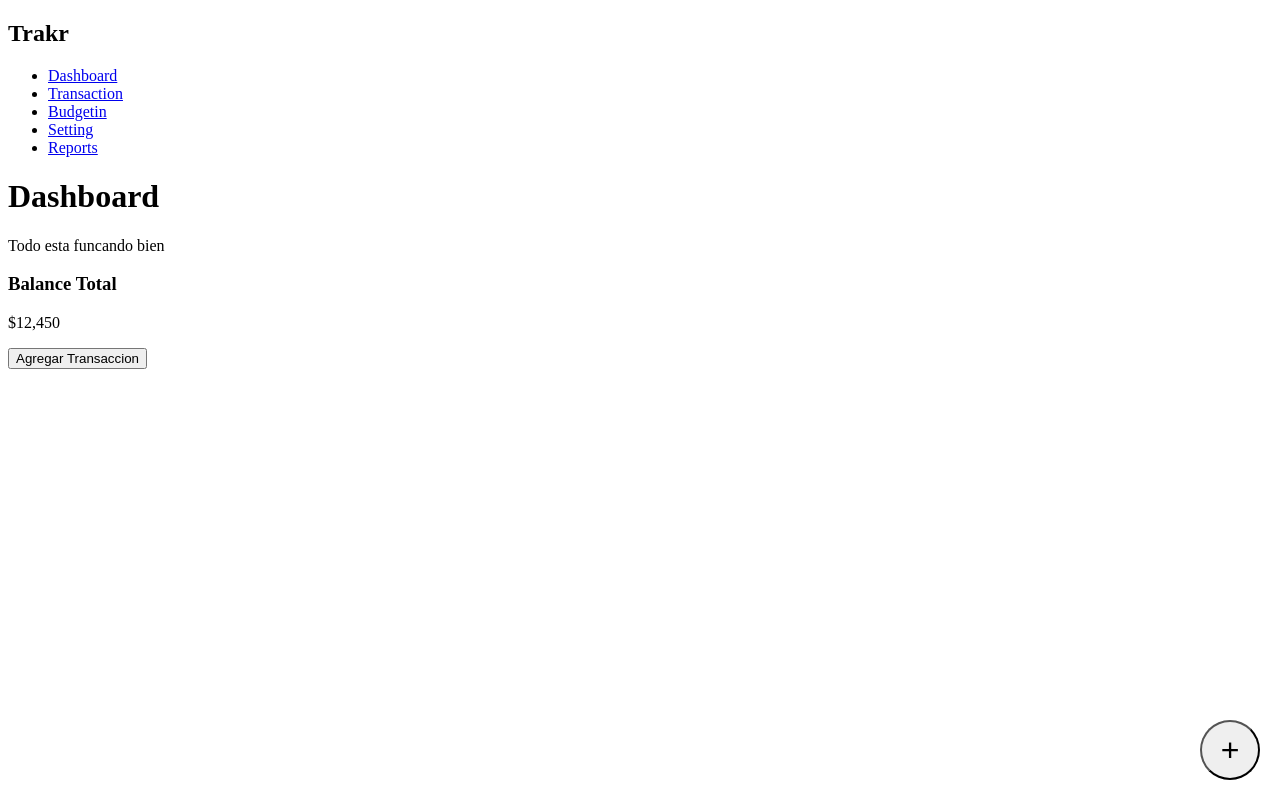
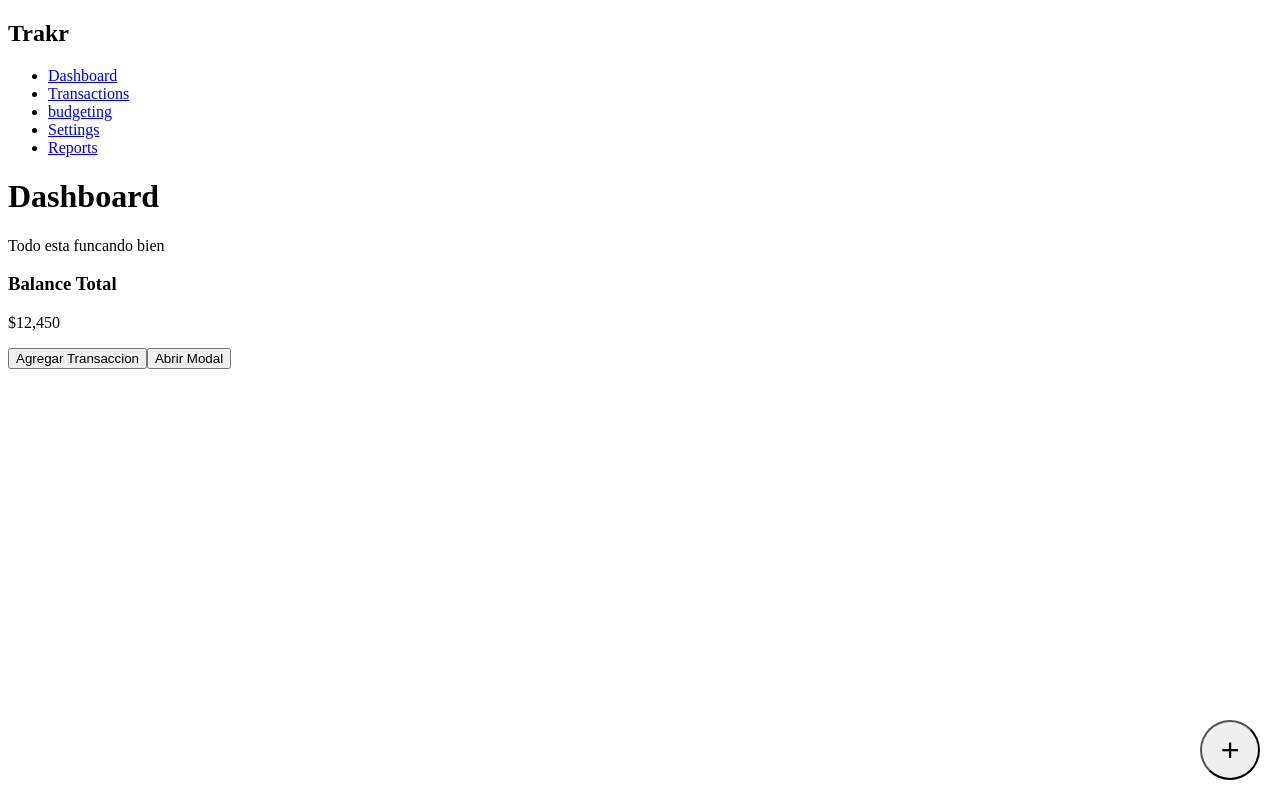
Before and after one commit to joelA4/trakr, a Vue app in the folder trakr-vue/: page /dashboard in a window 1280 px wide. Built offline with nearby package versions, Linux system fonts and the light colour scheme.

Commit message:
Modal creado

```diff
--- a/trakr-vue/src/components/Layout/SideMenu.vue
+++ b/trakr-vue/src/components/Layout/SideMenu.vue
@@ -5,9 +5,9 @@
         <nav>
             <ul>
                 <li><RouterLink to="/dashboard">Dashboard</RouterLink></li>
-                <li><RouterLink to="/Transaction">Transaction</RouterLink></li>
-                <li><RouterLink to="/budgetin">Budgetin</RouterLink></li>
-                <li><RouterLink to="/setting">Setting</RouterLink></li>
+                <li><RouterLink to="/Transactions">Transactions</RouterLink></li>
+                <li><RouterLink to="/budgeting">budgeting</RouterLink></li>
+                <li><RouterLink to="/settings">Settings</RouterLink></li>
                 <li><RouterLink to="/reports">Reports</RouterLink></li>
             </ul>
         </nav>
--- a/trakr-vue/src/components/ui/Modal.vue
+++ b/trakr-vue/src/components/ui/Modal.vue
@@ -9,9 +9,27 @@
 </script>
 
 <template>
-    <div></div>
+    <div v-if="show" class="modal-overlay" @click.self="close">
+        <div class="modal-content">
+            <slot></slot>
+        </div>
+    </div>
 </template>
 
 <style scoped>
+    .modal-overlay {
+        position: fixed;
+        inset: 0;
+        background: rgba(0, 0, 0, 45);
+        display: flex;
+        align-items: center;
+        justify-content: center;
+    }
 
+    .modal-content{
+        background: white;
+        padding: 1.5rem;
+        border-radius: 10px;
+        min-width: 300px;
+    }
 </style>
--- a/trakr-vue/src/views/Dashboard.vue
+++ b/trakr-vue/src/views/Dashboard.vue
@@ -1,7 +1,12 @@
 <script setup>
+    import { ref } from 'vue'
+
     import Button from '../components/ui/Button.vue'
     import DataCard from '../components/ui/DataCard.vue'
     import AlertMessage from '../components/ui/AlertMessage.vue'
+    import Modal from '../components/ui/Modal.vue'
+
+    const showModal = ref(false)
 </script>
 
 <template>
@@ -12,6 +17,12 @@
     <DataCard tittle="Balance Total" value="$12,450" />
 
     <Button label="Agregar Transaccion" variant="primary" />
+
+    <Button label="Abrir Modal" @click="showModal = true" />
+    <Modal :show="showModal" @close="showModal = false">
+        <h2>Hola desde el Modal 🎉 </h2>
+        <Button label="cerrar" @click="showModal = false" variant="secondary" />
+    </Modal>
 </template>
 
 <style scoped>
```
